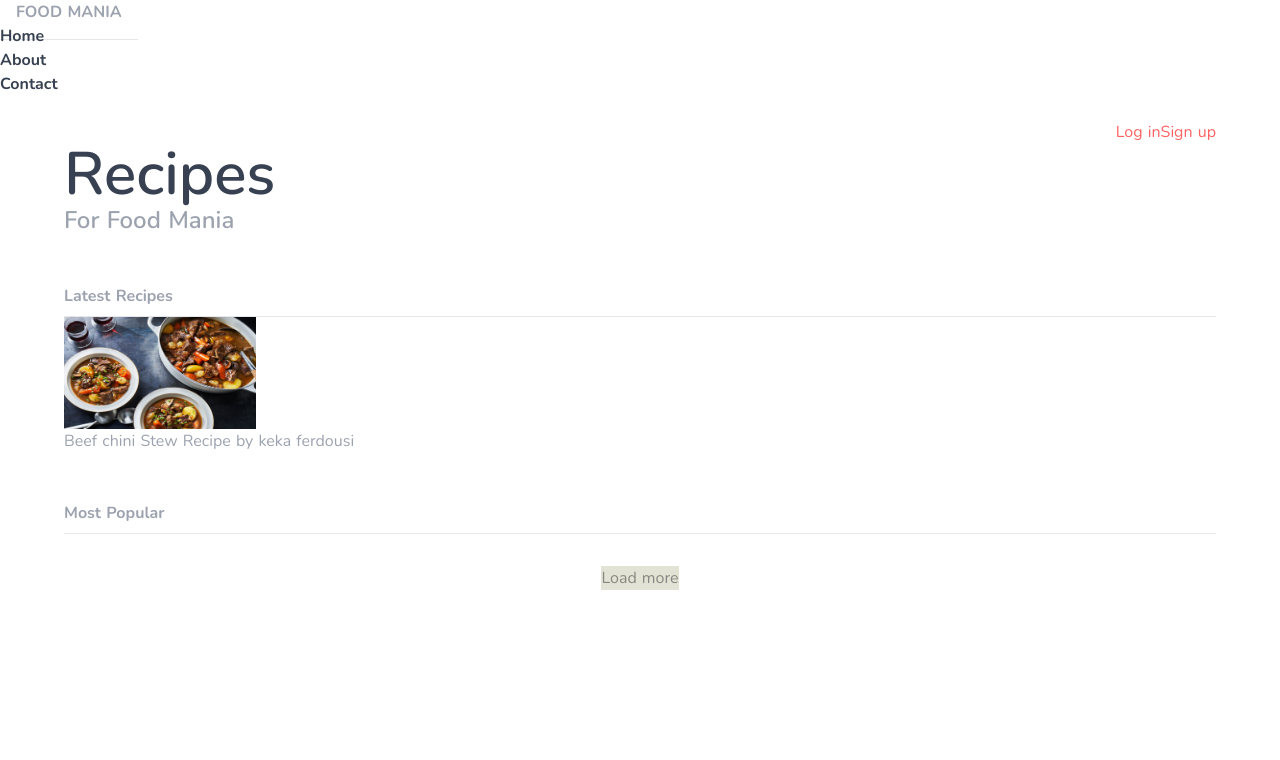
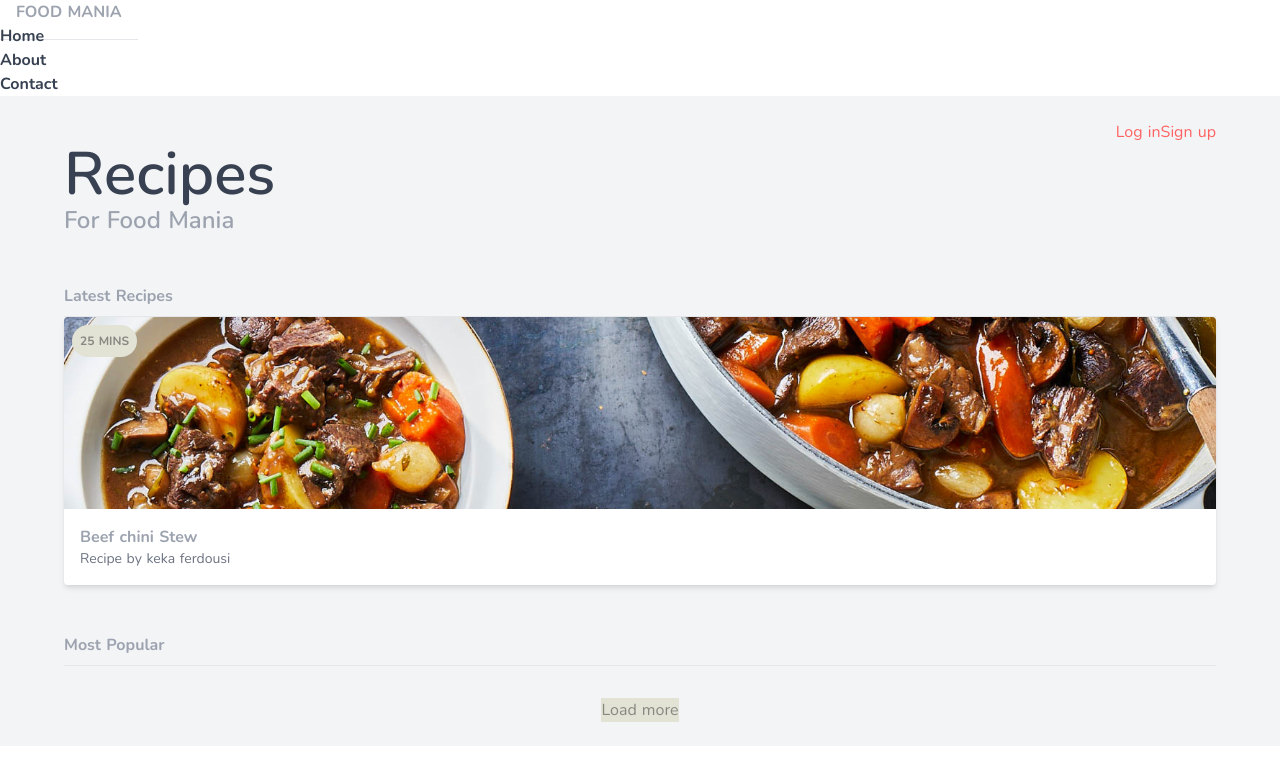
Before and after one commit to meherab-hossain/nuxt-practice, a Nuxt app: page / in a window 1280 px wide. Shown: the top 760 px of the page. Built offline with nearby package versions, Linux system fonts and the light colour scheme.

Commit message:
apply directive added

```diff
--- /dev/null
+++ b/assets/css/main.css
@@ -0,0 +1,7 @@
+.card{
+    @apply rounded bg-white border-gray-200 shadow-md overflow-hidden relative
+}
+
+.badge{
+    @apply bg-secondary-100 text-secondary-200 rounded-full text-xs font-bold uppercase p-2 absolute top-0 ml-2 mt-2
+}
--- a/nuxt.config.js
+++ b/nuxt.config.js
@@ -17,6 +17,7 @@ export default {
 
   // Global CSS: https://go.nuxtjs.dev/config-css
   css: [
+    '@/assets/css/main.css'
   ],
 
   // Plugins to run before rendering page: https://go.nuxtjs.dev/config-plugins
--- a/pages/index.vue
+++ b/pages/index.vue
@@ -5,7 +5,9 @@
         <nav>
           <div>
             <h1>
-              <a href="/" class="font-bold uppercase p-4 border-b">Food Mania</a>
+              <a href="/" class="font-bold uppercase p-4 border-b"
+                >Food Mania</a
+              >
             </h1>
           </div>
           <ul class="text-gray-700 font-bold">
@@ -28,14 +30,14 @@
         </nav>
       </div>
 
-      <main class="px-16 py-6">
-        <div class="flex justify-center  md:justify-end">
+      <main class="px-16 py-6 bg-gray-100">
+        <div class="flex justify-center md:justify-end">
           <a href="#" class="text-primary">Log in</a>
           <a href="#" class="text-primary">Sign up</a>
         </div>
 
         <header>
-          <h2  class="text-gray-700 text-6xl font-semibold">Recipes</h2>
+          <h2 class="text-gray-700 text-6xl font-semibold">Recipes</h2>
           <h3 class="text-2xl font-semibold">For Food Mania</h3>
         </header>
 
@@ -44,15 +46,23 @@
 
           <div>
             <!-- cards go here -->
-            <div>
+            <div class="card">
               <img
                 src="~/assets/classic-beef.jpg"
-                class="sm:w-48 h-28"
+                class="w-full object-cover h-32 sm:h-48"
                 alt="stew"
               />
+              <div class="m-4">
+                <span class="font-bold">Beef chini Stew </span>
+                <span class="block text-gray-500 text-sm"
+                  >Recipe by keka ferdousi</span
+                >
+              </div>
               <div>
-                <span>Beef chini Stew </span>
-                <span>Recipe by keka ferdousi</span>
+                <span
+                  class="badge"
+                  >25 mins</span
+                >
               </div>
             </div>
           </div>
```
